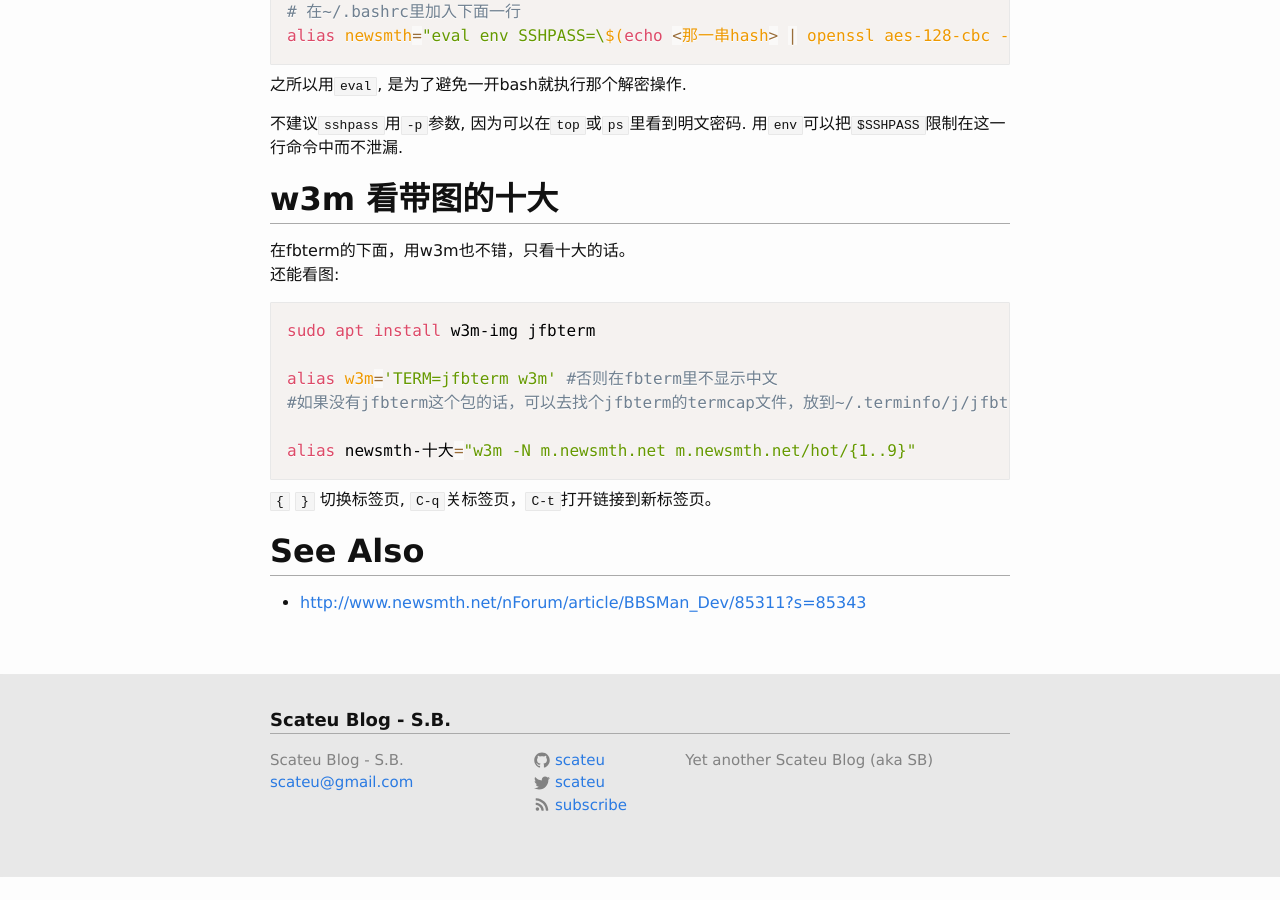
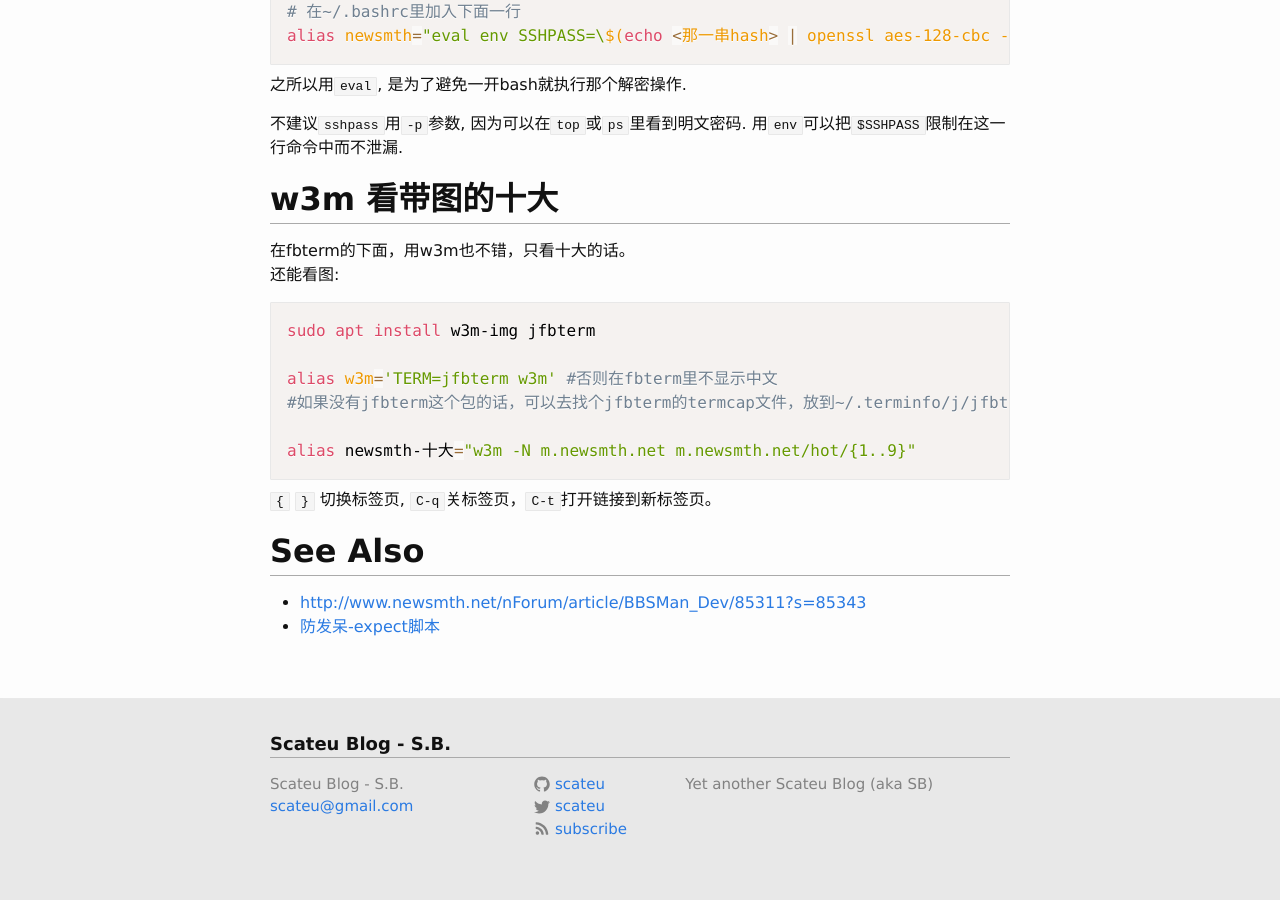
Before and after one commit to scateu/scateu.github.io, a Jekyll site: the page built from _posts/2014-05-19-bbs-on-normal-terminal.md, in a window 1280 px wide and 900 px high, scrolled down 1727 px. Built offline with Jekyll 4.4.1, drawn with Linux system fonts in a browser that asks for light colours; nearby versions of some CDN libraries; comment, search, counter and statistics services are not loaded; before the commit the page ends 2603 px from its top, so only the background shows below that.

Commit message:
Sat Jan 12 16:48:49 CST 2019

```diff
--- a/_posts/2014-05-19-bbs-on-normal-terminal.md
+++ b/_posts/2014-05-19-bbs-on-normal-terminal.md
@@ -94,3 +94,4 @@ alias newsmth-十大="w3m -N m.newsmth.net m.newsmth.net/hot/{1..9}"
 ## See Also
 
  - <http://www.newsmth.net/nForum/article/BBSMan_Dev/85311?s=85343>
+ - [防发呆-expect脚本](https://9.obelus.net/2016/03/29/ssh-smth-no-idleness-and-encoding.html)
```
